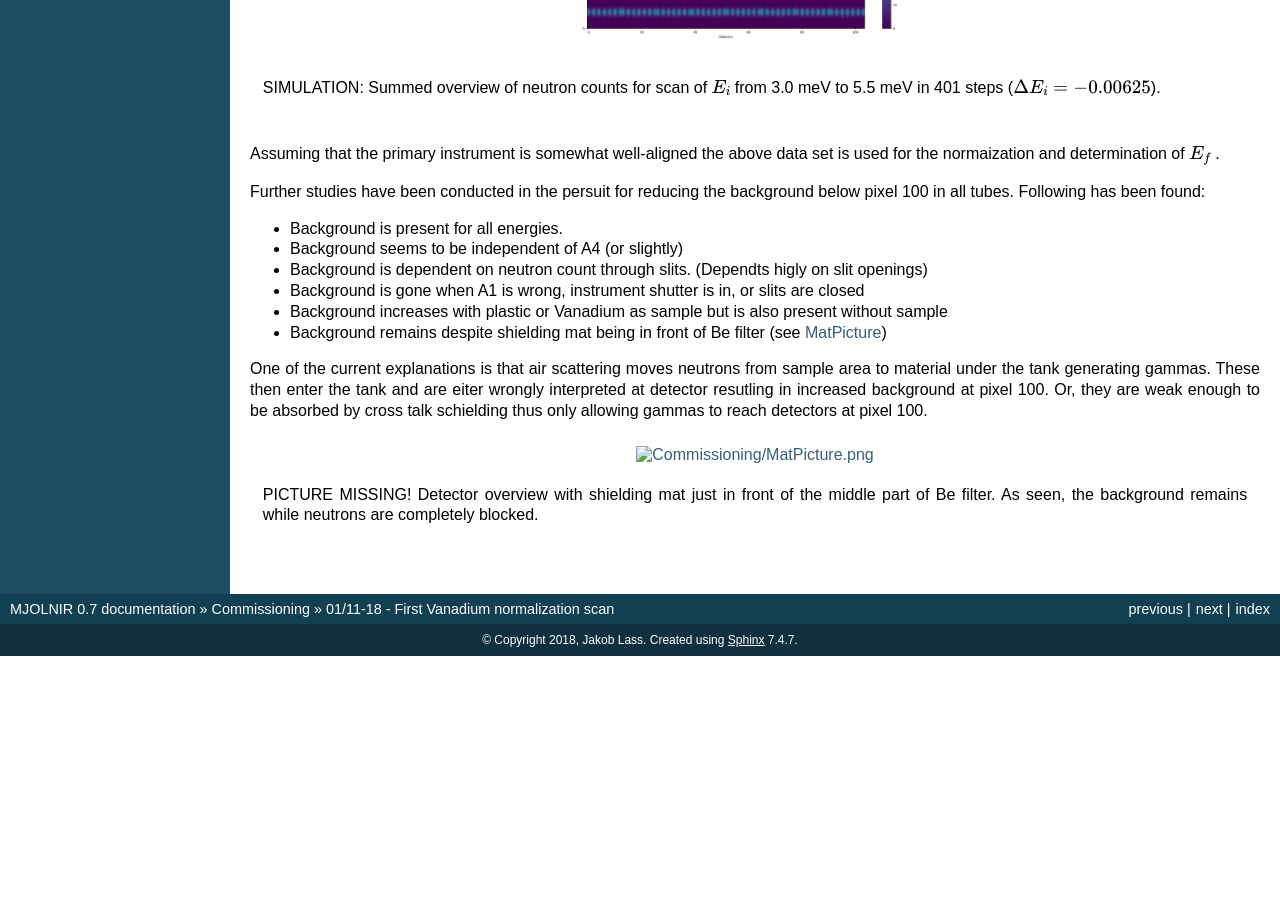
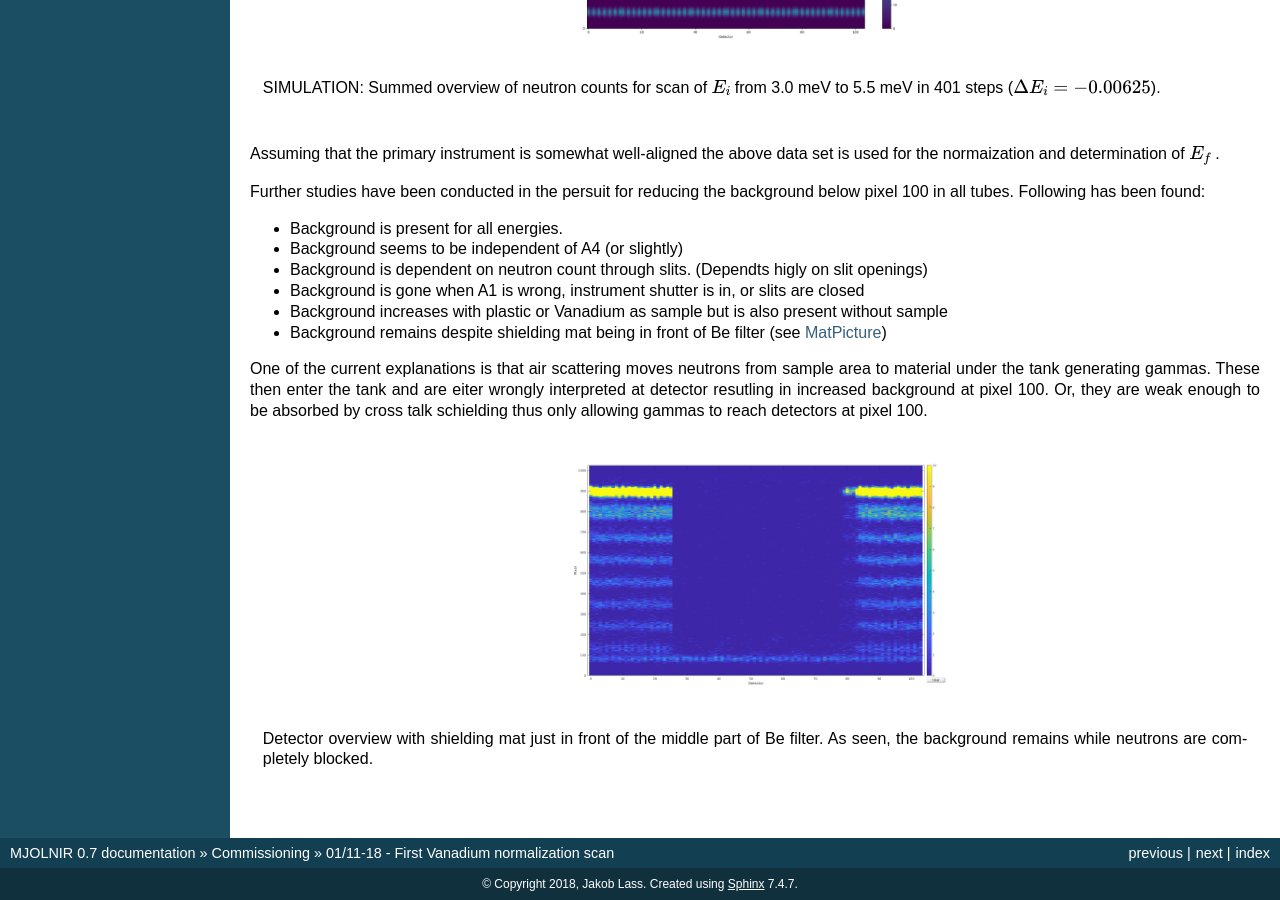
Before and after one commit to MJOLNIRPackage/MJOLNIR, a Sphinx documentation site: the page built from docs/Commissioning/011118.rst, in a window 1280 px wide and 900 px high, scrolled down 644 px. Built offline with Sphinx 7.4.7, drawn with Linux system fonts in a browser that asks for light colours; before the commit the page ends 1300 px from its top, so only the background shows below that; some of the changed text lies outside the part shown.

Commit message:
Update logbook

```diff
--- a/docs/Commissioning/011118.rst
+++ b/docs/Commissioning/011118.rst
@@ -37,4 +37,4 @@ One of the current explanations is that air scattering moves neutrons from sampl
   :width: 45%
   :align: center
 
-  PICTURE MISSING! Detector overview with shielding mat just in front of the middle part of Be filter. As seen, the background remains while neutrons are completely blocked.
+  Detector overview with shielding mat just in front of the middle part of Be filter. As seen, the background remains while neutrons are completely blocked.
--- a/docs/Commissioning/Commissioning.rst
+++ b/docs/Commissioning/Commissioning.rst
@@ -15,6 +15,7 @@ This part of the documentation is intented to contain a sort of commissioning lo
    301018
    311018
    011118
+   021118
 
 
 Important links:
```
Also changed, not shown: docs/Commissioning/021118.rst (added, +10 -0 lines), docs/Commissioning/Background_Overview.png (added), docs/Commissioning/MatPicture.png (added).
